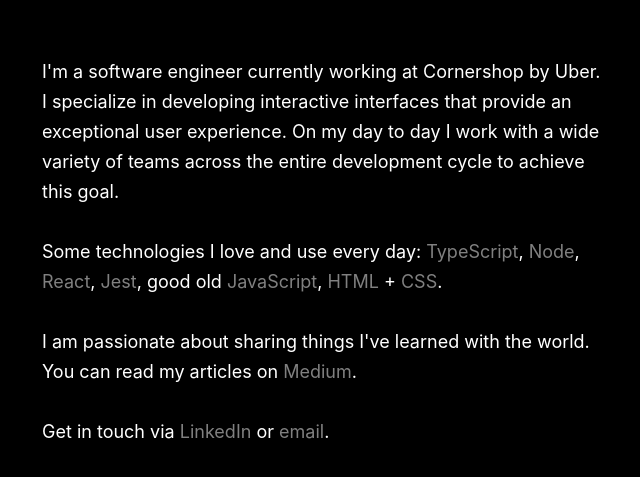
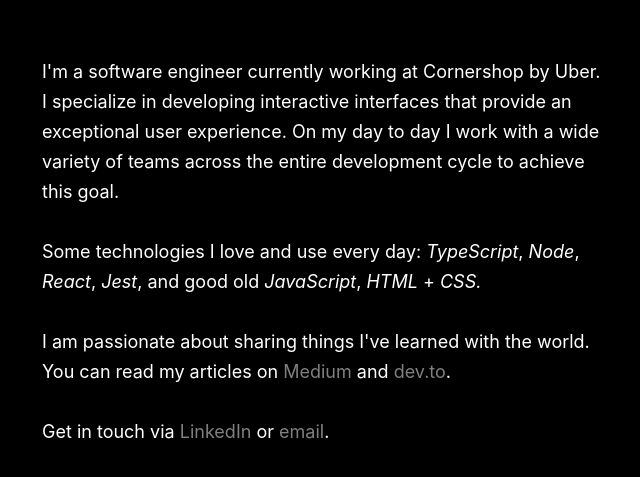
Before and after one commit to andrescuco/andrescuco-static, a plain HTML site: page index.html in a window 1280 px wide. Shown: the part 163-640 px from the top of the page, without its empty margins (58-698 px from the left). Drawn offline with Linux system fonts and the light colour scheme.

Commit message:
remove tools links, add dev.to link

```diff
--- a/index.html
+++ b/index.html
@@ -66,6 +66,9 @@
           margin-bottom: 30px;
         }
       }
+      i {
+        font-style: italic;
+      }
     </style>
   </head>
   <body>
@@ -82,21 +85,16 @@
       </p>
 
       <p>
-        Some technologies I love and use every day:
-        <a href="https://www.typescriptlang.org/" target="_blank">TypeScript</a>,
-        <a href="https://nodejs.org/" target="_blank">Node</a>,
-        <a href="https://reactjs.org/" target="_blank">React</a>,
-        <a href="https://jestjs.io/" target="_blank">Jest</a>,
-        good old
-        <a href="https://developer.mozilla.org/en-US/docs/Web/JavaScript/" target="_blank">JavaScript</a>,
-        <a href="https://developer.mozilla.org/en-US/docs/Web/HTML/" target="_blank">HTML</a> +
-        <a href="https://developer.mozilla.org/en-US/docs/Web/CSS/" target="_blank">CSS</a>.
+        Some technologies I love and use every day: <i>TypeScript</i>,
+        <i>Node</i>, <i>React</i>, <i>Jest</i>, and good old <i>JavaScript</i>,
+        <i>HTML</i> + <i>CSS.</i>
       </p>
 
       <p>
         I am passionate about sharing things I've learned with the world. You
         can read my articles on <a href="https://medium.com/@andrescuco"
-        target="_blank">Medium</a>.
+        target="_blank">Medium</a> and <a href="https://dev.to/andrescuco"
+        target="_blank">dev.to</a>.
       </p>
       <p>
         Get in touch via
```
